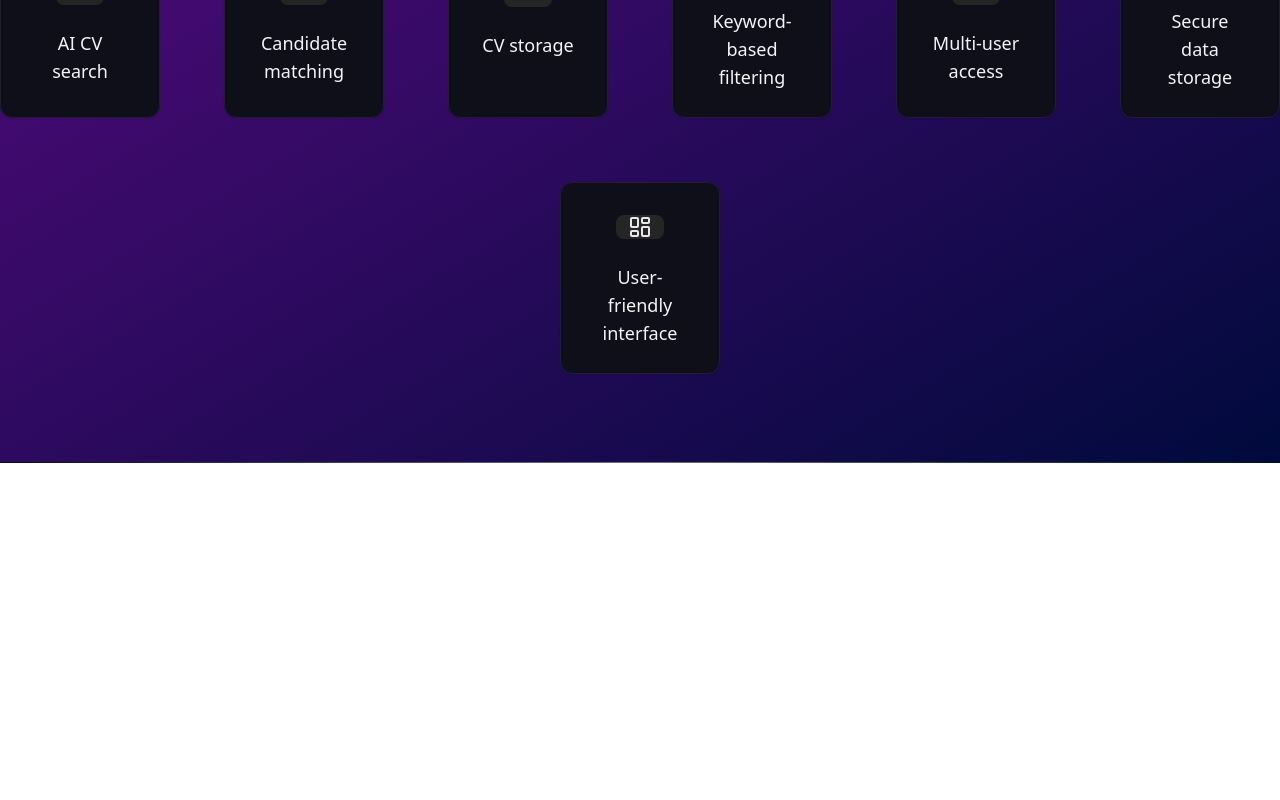
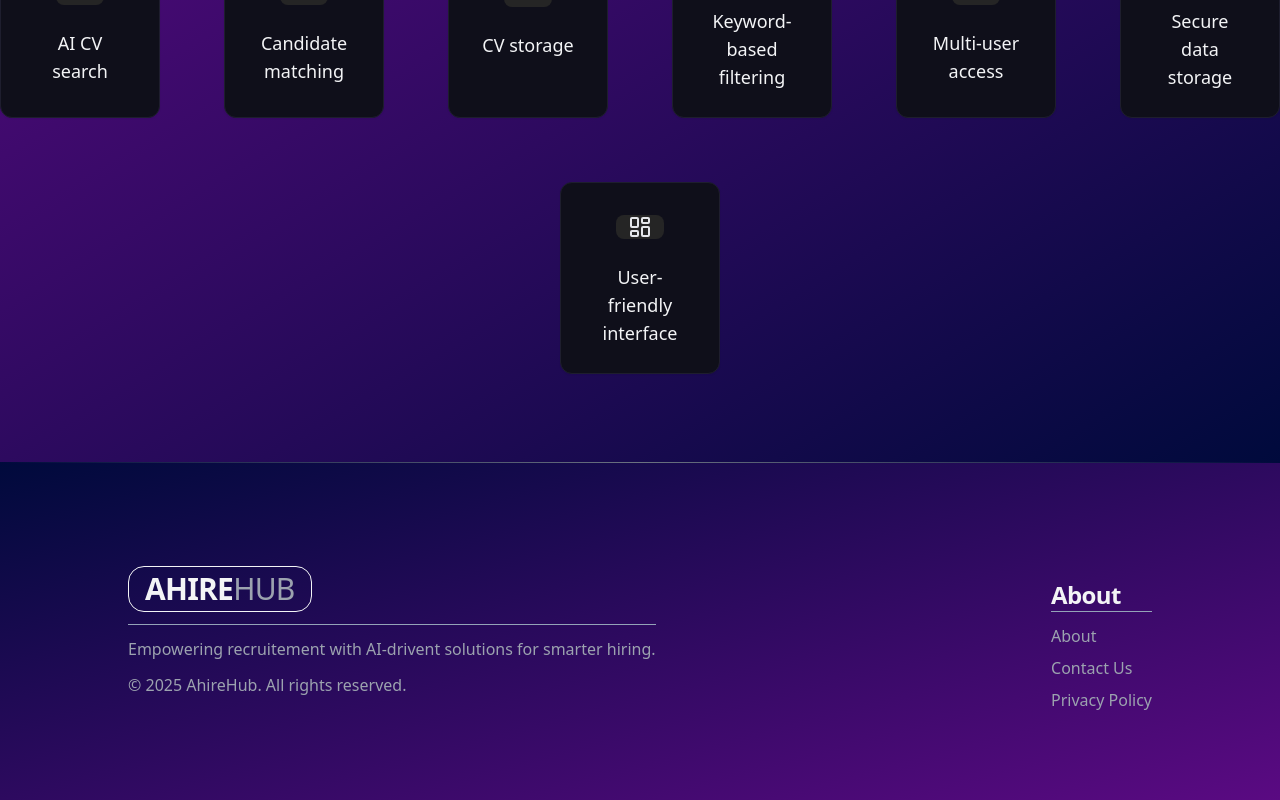
Before and after one commit to ChristianFrattini/ai-recruitment-app, a Next.js app: page / in a window 1280 px wide. Shown: the part 1140-1940 px from the top of the page. Before the commit the page ends 1603 px from the top, so only its background shows below. Built offline with nearby package versions, Linux system fonts and the light colour scheme; no server answers.

Commit message:
added footer and top dasboard navbar

```diff
--- /dev/null
+++ b/app/(frontpage)/about/page.tsx
@@ -0,0 +1,9 @@
+import React from "react";
+
+export default function AboutPage() {
+  return (
+    <div className={" bg-gradient-to-tl to-gbStart from-gbEnd py-[11vh]"}>
+      AboutPage
+    </div>
+  );
+}
--- /dev/null
+++ b/app/(frontpage)/contact.tsx/page.tsx
@@ -0,0 +1,5 @@
+import React from "react";
+
+export default function ContactPage() {
+  return <div>ContactPage</div>;
+}
--- a/app/(frontpage)/page.tsx
+++ b/app/(frontpage)/page.tsx
@@ -3,6 +3,7 @@
 import Hero from "../components/front-components/Hero";
 import Features from "../components/front-components/Features";
 import Pricing from "../components/front-components/Pricing";
+import Footer from "../components/front-components/Footer";
 
 export default function Home() {
   return (
@@ -10,6 +11,7 @@ export default function Home() {
       <Hero />
       <Features />
       {/*<Pricing />   ***TO REVIEW*** */}
+      <Footer />
     </div>
   );
 }
--- /dev/null
+++ b/app/(frontpage)/privacy/page.tsx
@@ -0,0 +1,5 @@
+import React from "react";
+
+export default function PrivacyPage() {
+  return <div>PrivacyPage</div>;
+}
--- /dev/null
+++ b/app/components/front-components/Footer.tsx
@@ -0,0 +1,67 @@
+import { Separator } from "@/components/ui/separator";
+import Link from "next/link";
+import React from "react";
+
+const links = [
+  {
+    name: "About",
+    link: "/",
+  },
+  {
+    name: "Contact Us",
+    link: "/",
+  },
+  {
+    name: "Privacy Policy",
+    link: "/",
+  },
+];
+
+export default function Footer() {
+  return (
+    <footer>
+      <div
+        className={
+          " flex md:justify-between md:items-center flex-col md:flex-row h-full bg-gradient-to-tl from-gbStart to-gbEnd py-[11vh] px-[10vw]"
+        }
+      >
+        {/*LOGO */}
+        <div className={" space-y-3 "}>
+          <div className="inline-block border border-gray-100 rounded-2xl px-4 py-1">
+            <h2 className="md:text-3xl text-2xl uppercase tracking-tight">
+              <span className="font-extrabold text-gray-100">AHIRE</span>
+              <span className="font-light text-gray-400">HUB</span>
+            </h2>
+          </div>
+          <Separator className={"bg-slate-400"} />
+          <p className={"text-gray-400"}>
+            Empowering recruitement with AI-drivent solutions for smarter
+            hiring.
+          </p>
+          <p className={"text-gray-400"}>
+            &copy; {new Date().getFullYear()} AhireHub. All rights reserved.
+          </p>
+        </div>
+
+        {/*Links */}
+        <div className={""}>
+          <h3 className="md:text-2xl text-xl mt-7 font-semibold tracking-tight text-gray-100">
+            About
+          </h3>
+          <Separator className={"bg-slate-400"} />
+          <div className={"flex flex-col space-y-2 mt-3"}>
+            {links.map((link) => (
+              <Link
+                key={link.name}
+                href={link.link}
+                className={"text-gray-400 hover:text-gray-200 duration-200"}
+              >
+                {link.name}
+              </Link>
+            ))}
+          </div>
+        </div>
+      </div>
+    </footer>
+  );
+}
--- a/app/dashboard/layout.tsx
+++ b/app/dashboard/layout.tsx
@@ -24,7 +24,7 @@ export default async function RootLayout({
 
   return (
     <div>
-      <div className={"w-full fixed top-0 "}>
+      <div className={"w-full fixed top-0 bg-white  z-50 "}>
         <div className={"flex justify-between items-center p-5"}>
           <div className="inline-block border border-blue-900 rounded-2xl px-4 py-1">
             <h2 className="md:text-3xl text-2xl uppercase tracking-tight">
@@ -42,7 +42,7 @@ export default async function RootLayout({
           </div>
         </div>
       </div>
-      <div className={"mt-[10vh]"}>{children}</div>
+      <div className={"mt-[12vh]"}>{children}</div>
 
       <NavBar />
     </div>
```
